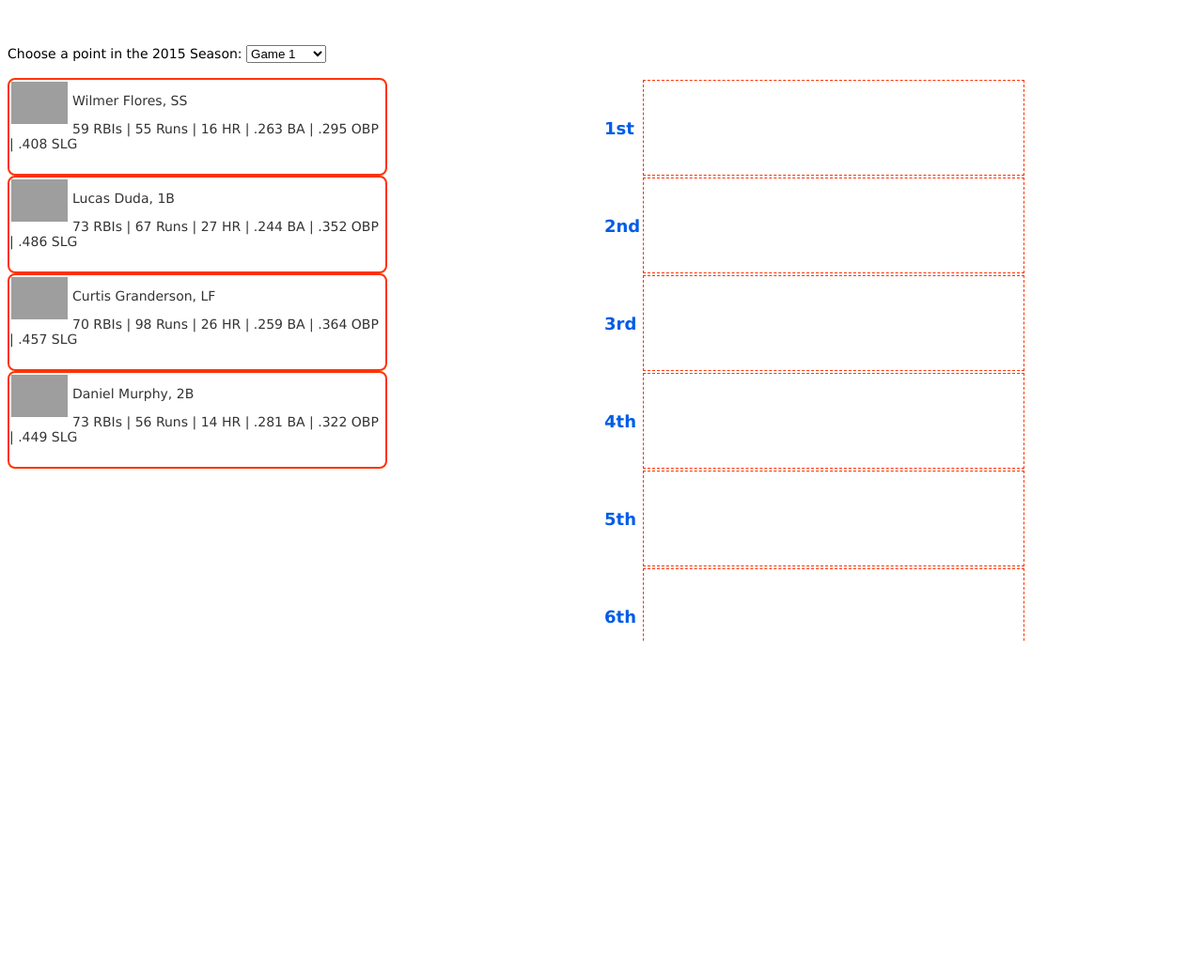
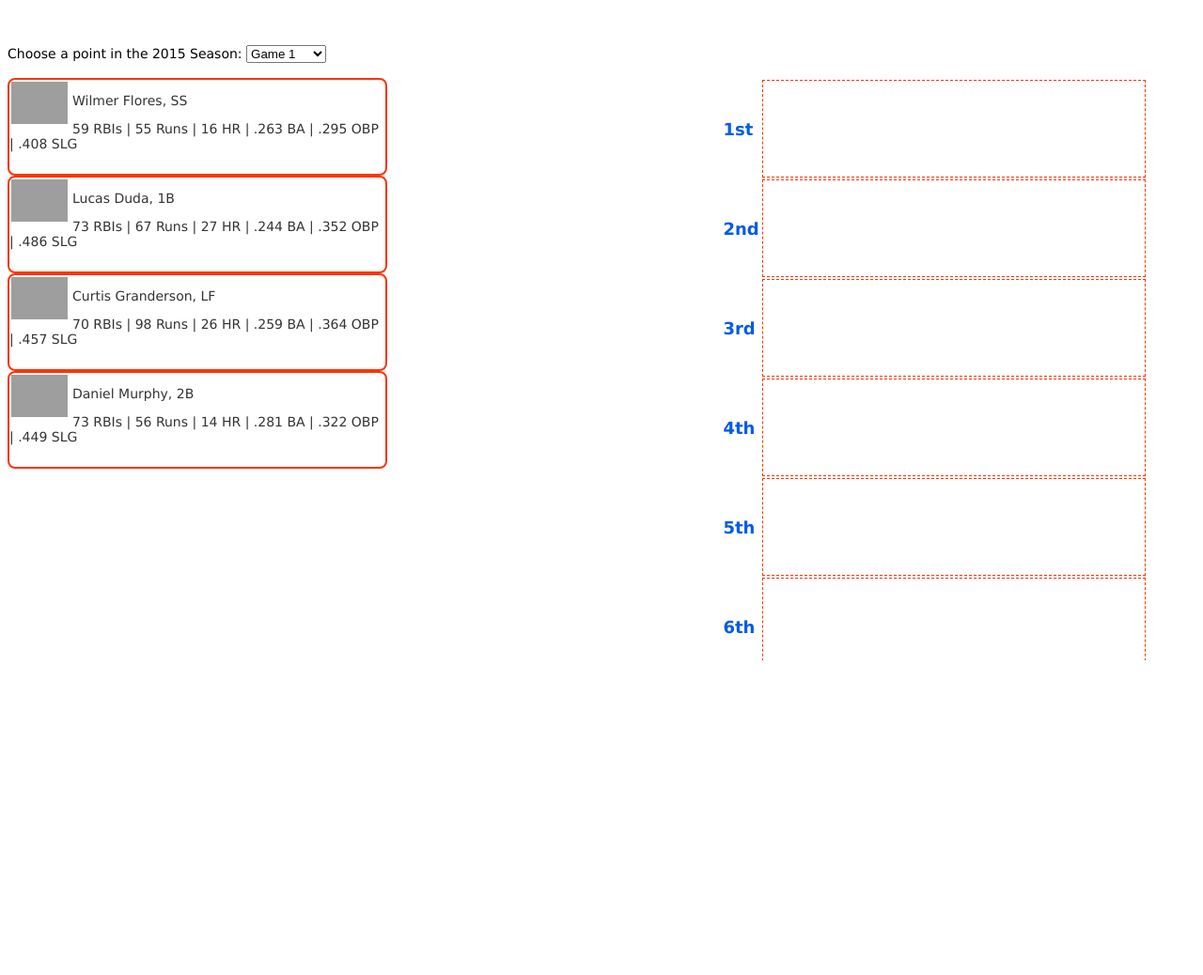
Before and after one commit to brianlondregan36/baseball-projects, a Flask app: page /lineupbuilder/ in a window 1280 px wide. Shown: the part 46-1084 px from the top of the page at 94% size. Run offline with Flask 2, Linux system fonts and the light colour scheme; some libraries are stand-ins or nearby versions; grey boxes are pictures that could not be loaded.

Commit message:
snap to for the lineup page

```diff
--- a/baseball/static/style.css
+++ b/baseball/static/style.css
@@ -213,15 +213,20 @@ div.draggable-card img{
 }
 div#contain{
 	width:100%;
-	height:600px;
+	height:620px;
+	overflow-x: hidden;
 	overflow-y:scroll;
 }
-div#startingblock, div#lineup{
-	width:50%;
+div#startingblock{
+	width:60%;
+	float:left;
+}
+div#lineup{
+	width:40%;
 	float:left;
 }
 div#lineup table tr{
-	height: 102px;
+	height: 104px;
 	min-height: 100px;
 }
 .pos{
@@ -231,7 +236,7 @@ div#lineup table tr{
 	color:#005ce6;
 }
 .snap-position{
-	width:402px;
+	width: 404px;
 	border: dashed 1px #FF3300;
 }
 
```
